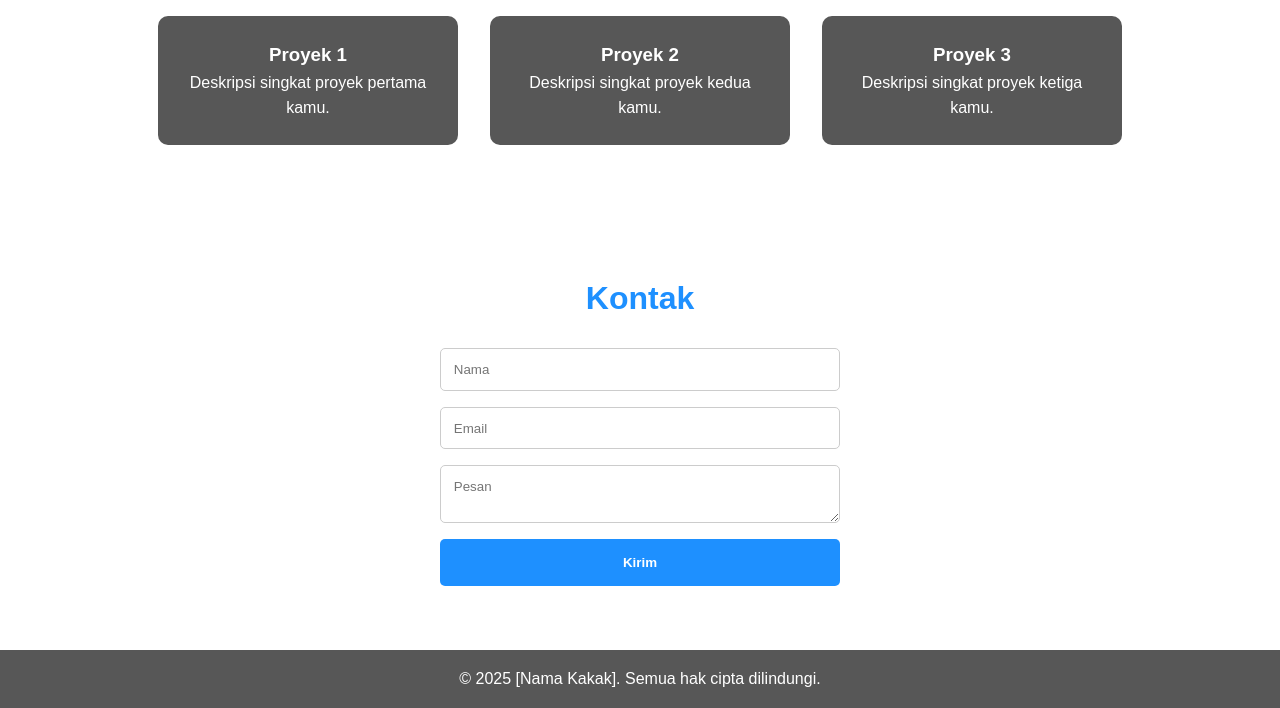
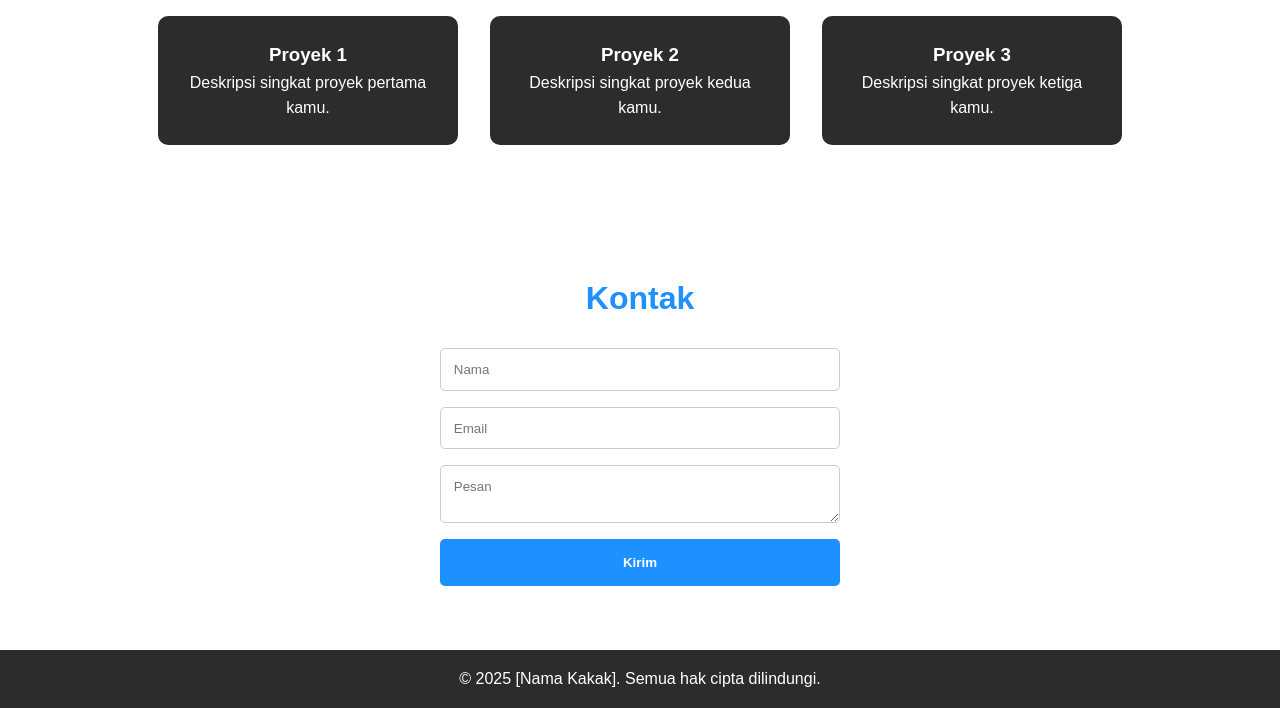
Before and after one commit to putringeayu/portofolio-ngeayu, a plain HTML site: page index.html in a window 1280 px wide. Shown: the part 586-1294 px from the top of the page. Drawn offline with Linux system fonts and the light colour scheme.

Commit message:
mengganti warna

```diff
--- a/style.css
+++ b/style.css
@@ -9,7 +9,7 @@
 /* Warna */
 :root {
     --primary-color: #1e90ff; /* biru muda */
-    --black: #575757;
+    --black: #2c2c2c;
     --white: #fff;
 }
 
```
